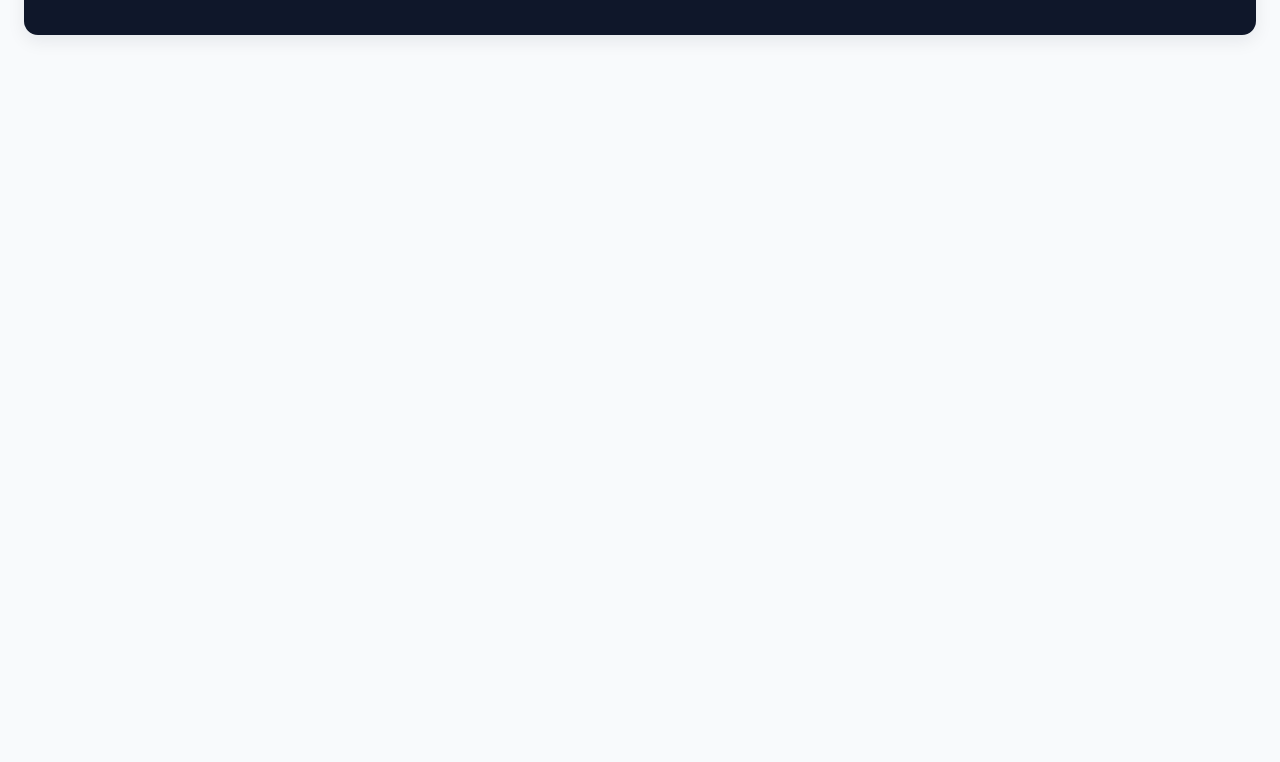
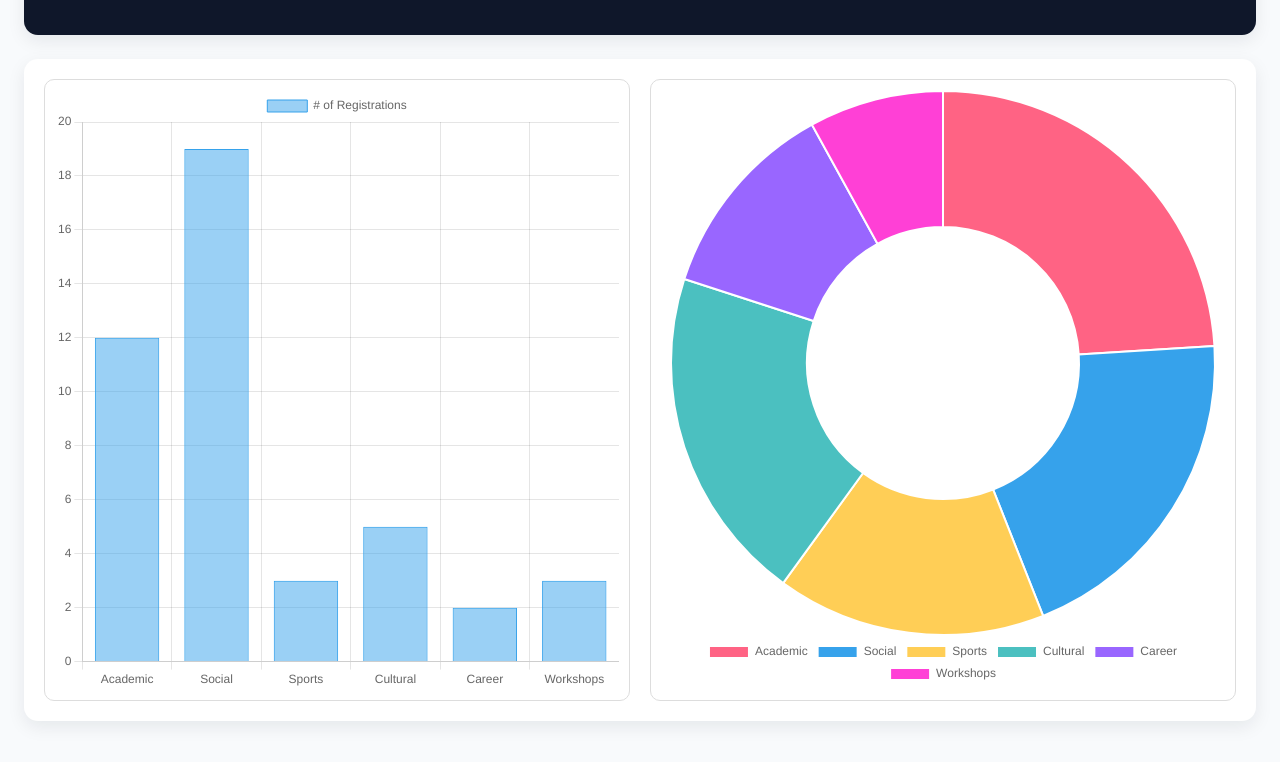
Before and after one commit to SOEN-287-Group-Project/Smart-Campus-Event-Planner, a website: page views/analytics.html in a window 1280 px wide. Shown: the part 102-864 px from the top of the page. Before the commit the page ends 800 px from the top, so only its background shows below. Drawn offline with nearby package versions, Linux system fonts and the light colour scheme.

Commit message:
Add charts to analytics page and update styles for better layout

```diff
--- a/controllers/adminController.js
+++ b/controllers/adminController.js
@@ -0,0 +1,70 @@
+
+
+const ctx = document.getElementById('myChart');
+
+new Chart(ctx, {
+    type: 'bar',
+    data: {
+    labels: ['Academic', 'Social', 'Sports', 'Cultural', 'Career', 'Workshops'],
+    datasets: [{
+        label: '# of Registrations',
+        data: [12, 19, 3, 5, 2, 3],
+        borderWidth: 1
+    }]
+    },
+    options: {
+    responsive: true,
+    maintainAspectRatio: false,
+    scales: {
+        y: {
+        beginAtZero: true
+        }
+    }
+    }
+});
+
+
+
+const ctx2 = document.getElementById('myChart2');
+
+const dataValues = [30, 25, 20, 25, 15, 10];
+const total = dataValues.reduce((sum, value) => sum + value, 0);
+
+new Chart(ctx2, {
+    type: 'doughnut',
+    data: {
+        labels: ['Academic', 'Social', 'Sports', 'Cultural', 'Career', 'Workshops'],
+        datasets: [{
+            data: dataValues,
+            backgroundColor: [
+                '#ff6384',
+                '#36a2eb',
+                '#ffce56',
+                '#4bc0c0',
+                '#9966ff',
+                '#ff40d6'
+            ],
+            borderColor: '#fff',
+            borderWidth: 2
+        }]
+    },
+    options: {
+        responsive: true,
+        maintainAspectRatio: false,
+
+        plugins: {
+            legend: {
+                position: 'bottom'
+            },
+            tooltip: {
+                callbacks: {
+                    label: function(context) {
+                        const value = context.raw;
+                        const percentage = ((value / total) * 100).toFixed(1);
+                        return `${context.label}: ${value} (${percentage}%)`;
+                    }
+                }
+            }
+        }
+    }
+});
--- a/public/css/Admin/styles2.css
+++ b/public/css/Admin/styles2.css
@@ -24,13 +24,13 @@ header {
     color: white;
     border-radius: 0.875rem;
 }
-
+/*navigation*/
 .nav-links a {
     color: white;
     text-decoration: none;
     padding: 0.5rem 0.75rem;
     border-radius: 0.875rem;
-    transition: transform 0.2s ease, background 0.2s ease;
+    transition: transform 0.2s ease, background-color 0.2s ease;
 }
 
 .nav-links a:hover,
@@ -52,14 +52,43 @@ header {
     border-radius: 0.875rem;
 }
 
+.panel,
+.stat-card,
+.topbar {
+    transition: transform 0.2s ease, box-shadow 0.2s ease;
+}
+
+/*main panels*/
 .panel {
     background: white;
     border-radius: 0.875rem;
     padding: 1.25rem;
-    box-shadow: 0 0.5rem 1.875remrgba(15, 23, 42, 0.08);
+    box-shadow: 0 0.5rem 1.875rem rgba(15, 23, 42, 0.08);
 
 }
 
+/*charts*/
+.chart-grid {
+    display: grid;
+    grid-template-columns: repeat(2, minmax(0, 1fr));
+    gap: 20px;
+}
+
+.chart-card {
+    position: relative;
+    height: 600px;
+    border: 1px solid #ddd;
+    border-radius: 10px;
+    padding: 10px;
+    background: #fff;
+}
+
+.chart-card canvas {
+    width: 100% !important;
+    height: 100% !important;
+}
+
+/*overview*/
 .stats-grid {
     display: grid;
     grid-template-columns: repeat(auto-fit, minmax(10em, 1fr));
@@ -90,12 +119,13 @@ header {
     font-weight: 600;
 }
 
+/*create event*/
 form.panel {
     display: grid;
     max-width: 700px;
     margin: auto;
     gap: 1rem;
-    grid-template-columns: repeat(auto-fit, minmax(220px, 1fr));
+    grid-template-columns: repeat(3, minmax(220px, 1fr));
 }
 
 .search-form {
@@ -115,6 +145,13 @@ select {
     box-shadow: 0 2px 8px rgba(15, 23, 42, 0.08);
 }
 
+.submit {
+    padding: .9rem 1.2rem;
+    font-size: 1.2rem;
+    grid-column: 1 / -1;
+}
+
+/*all buttons*/
 button {
     border: none;
     border-radius: .875rem;
@@ -130,13 +167,8 @@ button:hover {
     box-shadow: 0 8px 18px rgba(37, 99, 235, 0.35);
 }
 
-.submit {
-    padding: .9rem 1.2rem;
-    font-size: 1.2rem;
-    grid-column: 1 / -1;
-}
-
-.edit {
+/*Manage events*/
+.edit {/*button*/
     padding: .6rem 1rem;
 }
 
@@ -174,9 +206,3 @@ button:hover {
   border: 1px solid #ccc;
   padding: 0;
 }
-
-.panel,
-.stat-card,
-.topbar {
-    transition: transform 0.2s ease, box-shadow 0.2s ease;
-}
--- a/views/analytics.html
+++ b/views/analytics.html
@@ -20,5 +20,21 @@
         </div>
     </header>
 
+    <section class="panel">
+        <div class="chart-grid">
+
+            <div class="chart-card">
+                <canvas id="myChart"></canvas>
+            </div>
+
+            <div class="chart-card">
+                <canvas id="myChart2"></canvas>
+            </div>
+
+        </div>
+    </section>
+
+    <script src="https://cdn.jsdelivr.net/npm/chart.js"></script>
+    <script src="../controllers/adminController.js"></script>
 
 </body>
```
Also changed, not shown: views/admin-dashboard.html (+2 -2 lines), views/create-event.html (+0 -6 lines), views/manage-events.html (+2 -2 lines).
